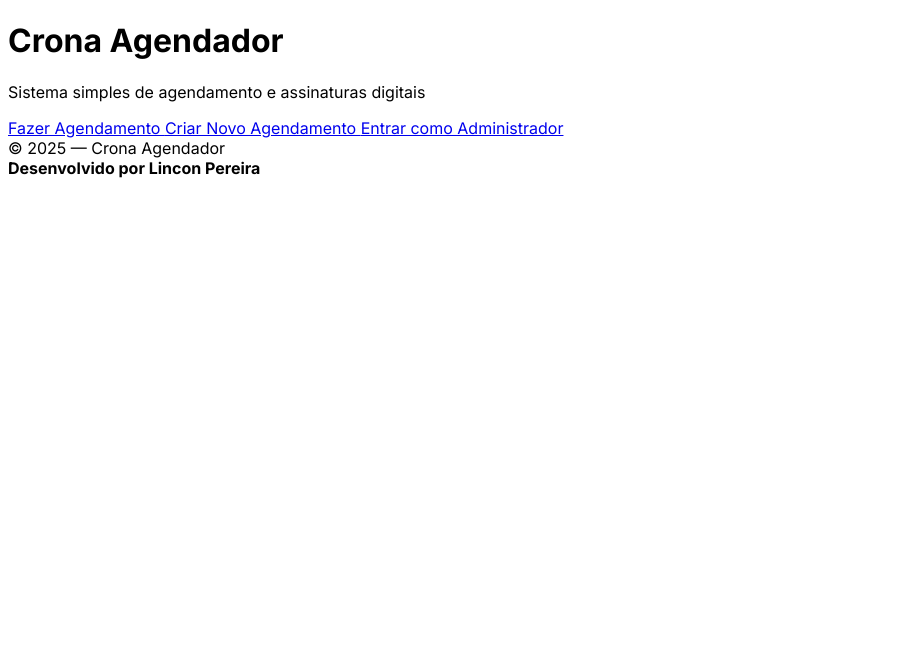
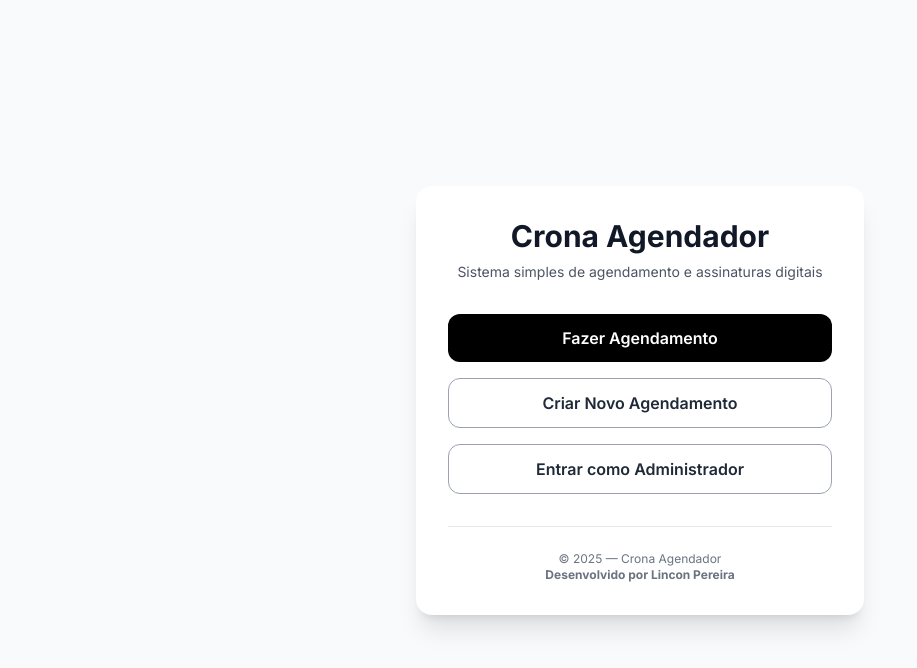
Before and after one commit to LuckyLee89/Crona-Agendador, a website: page index.html in a window 1280 px wide. Shown: the whole page, without its empty margins (0-917 px from the left). Drawn offline with nearby package versions, Linux system fonts and the light colour scheme; files that its build step writes are made by us from their sources; the site is published under a folder, as on GitHub Pages, so addresses that start at the root find nothing.

Commit message:
tailwind index

```diff
--- a/index.html
+++ b/index.html
@@ -26,7 +26,7 @@
         },
       };
     </script> -->
-    <link rel="stylesheet" href="/dist/tailwind.css" />
+    <link rel="stylesheet" href="./dist/tailwind.css" />
   </head>
 
   <body
```
